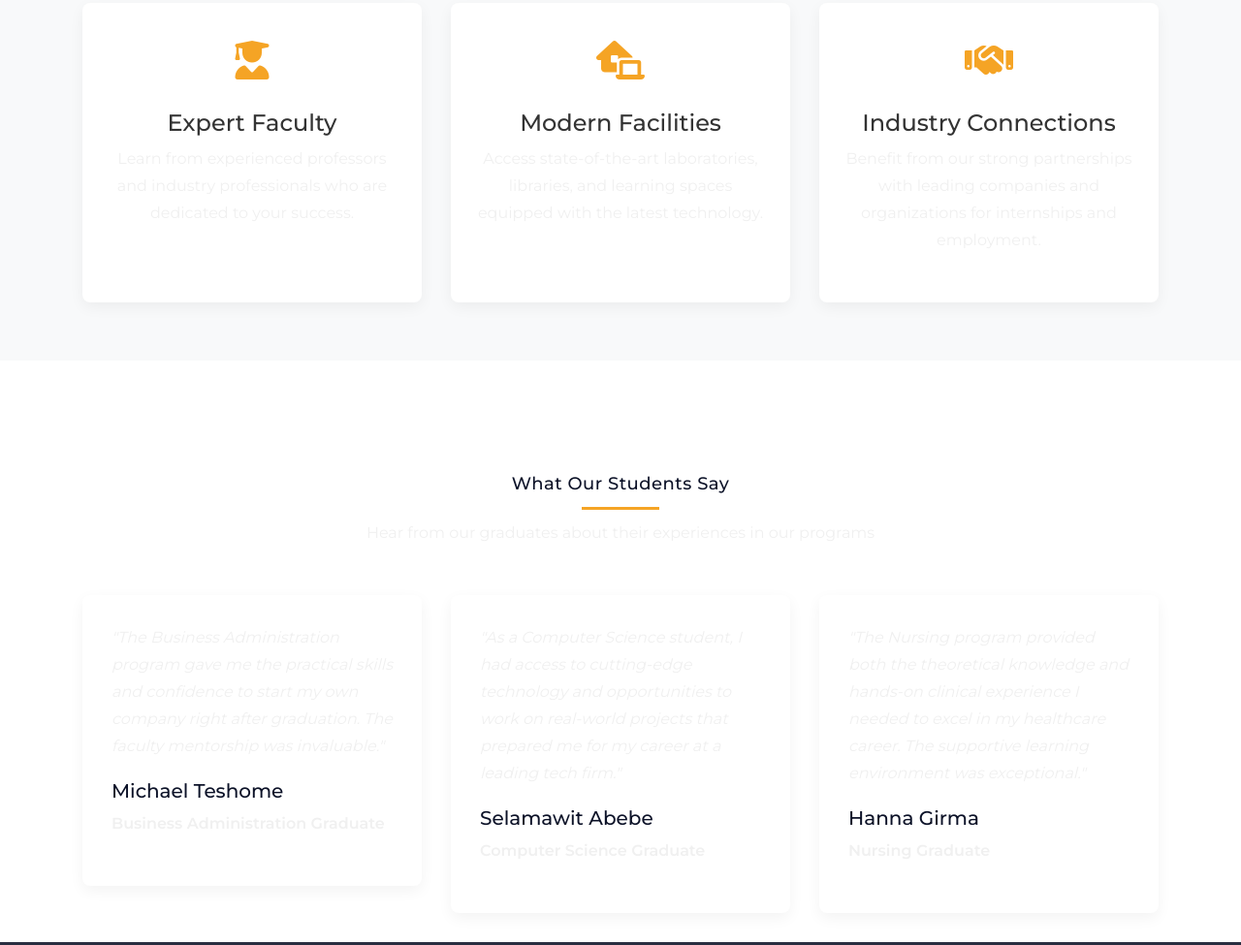
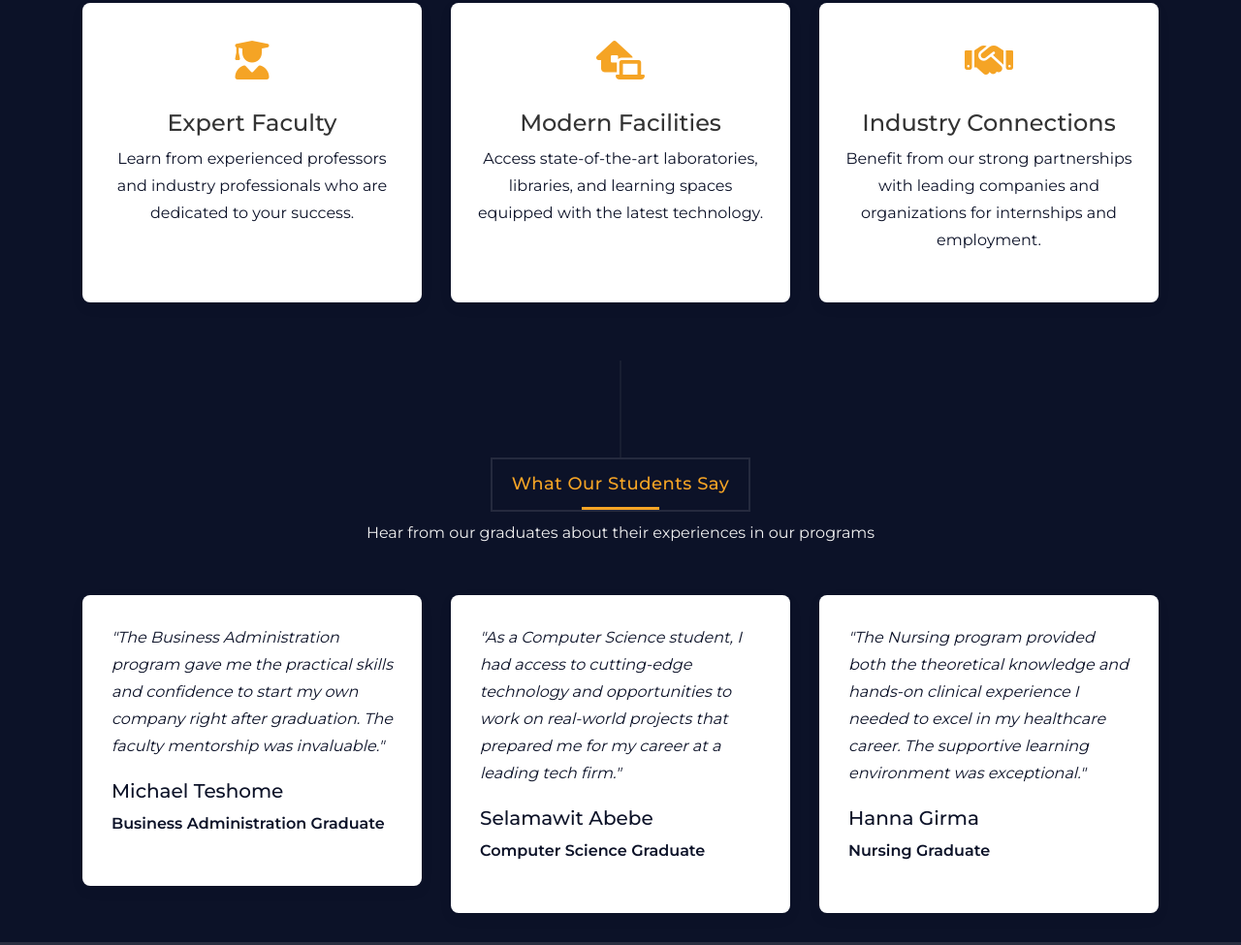
Before and after one commit to fasik1377/college_website, a plain HTML site: page course.html in a window 1280 px wide. Shown: the part 3303-4278 px from the top of the page at 97% size. Drawn offline with nearby package versions, Linux system fonts and the light colour scheme; grey boxes are pictures that could not be loaded.

Commit message:
Course part is almost done

```diff
--- a/course.html
+++ b/course.html
@@ -142,7 +142,7 @@
 
         /* Features Section */
         .features-section {
-            background: var(--light-color);
+            background-color: #0c1228;
             padding: 60px 0;
         }
 
@@ -179,6 +179,7 @@
         .testimonial-text {
             font-style: italic;
             margin-bottom: 20px;
+            color:#0c1228
         }
 
         .testimonial-author {
@@ -510,7 +511,7 @@
             <div class="row">
                 <div class="col-md-12">
                     <div class="section-heading">
-                        <h2>Why Choose Our Programs</h2>
+                        <h2 style="color:#f5a425">Why Choose Our Programs</h2>
                         <p>We provide exceptional educational experiences that prepare students for success</p>
                     </div>
                 </div>
@@ -522,7 +523,7 @@
                             <i class="fas fa-user-graduate"></i>
                         </div>
                         <h4>Expert Faculty</h4>
-                        <p>Learn from experienced professors and industry professionals who are dedicated to your
+                        <p style="color: #0c1228;">Learn from experienced professors and industry professionals who are dedicated to your
                             success.</p>
                     </div>
                 </div>
@@ -532,7 +533,7 @@
                             <i class="fas fa-laptop-house"></i>
                         </div>
                         <h4>Modern Facilities</h4>
-                        <p>Access state-of-the-art laboratories, libraries, and learning spaces equipped with the latest
+                        <p style="color: #0c1228;">Access state-of-the-art laboratories, libraries, and learning spaces equipped with the latest
                             technology.</p>
                     </div>
                 </div>
@@ -542,7 +543,7 @@
                             <i class="fas fa-handshake"></i>
                         </div>
                         <h4>Industry Connections</h4>
-                        <p>Benefit from our strong partnerships with leading companies and organizations for internships
+                        <p style="color: #0c1228;">Benefit from our strong partnerships with leading companies and organizations for internships
                             and employment.</p>
                     </div>
                 </div>
@@ -552,12 +553,12 @@
     <!-- ***** Features Section End ***** -->
 
     <!-- ***** Testimonials Section Start ***** -->
-    <section class="section">
+    <section class="section" style="background-color: #0c1228;">
         <div class="container">
             <div class="row">
                 <div class="col-md-12">
                     <div class="section-heading">
-                        <h2>What Our Students Say</h2>
+                        <h2 style="color:#f5a425">What Our Students Say</h2>
                         <p>Hear from our graduates about their experiences in our programs</p>
                     </div>
                 </div>
@@ -566,38 +567,38 @@
                 <div class="col-md-4">
                     <div class="testimonial-card">
                         <div class="testimonial-text">
-                            <p>"The Business Administration program gave me the practical skills and confidence to start
+                            <p style="color: #0c1228;">"The Business Administration program gave me the practical skills and confidence to start
                                 my own company right after graduation. The faculty mentorship was invaluable."</p>
                         </div>
                         <div class="testimonial-author">
                             <h5>Michael Teshome</h5>
-                            <p>Business Administration Graduate</p>
+                            <p style="color: #0c1228;">Business Administration Graduate</p>
                         </div>
                     </div>
                 </div>
                 <div class="col-md-4">
                     <div class="testimonial-card">
                         <div class="testimonial-text">
-                            <p>"As a Computer Science student, I had access to cutting-edge technology and opportunities
+                            <p style="color: #0c1228;">"As a Computer Science student, I had access to cutting-edge technology and opportunities
                                 to work on real-world projects that prepared me for my career at a leading tech firm."
                             </p>
                         </div>
                         <div class="testimonial-author">
                             <h5>Selamawit Abebe</h5>
-                            <p>Computer Science Graduate</p>
+                            <p style="color: #0c1228;">Computer Science Graduate</p>
                         </div>
                     </div>
                 </div>
                 <div class="col-md-4">
                     <div class="testimonial-card">
                         <div class="testimonial-text">
-                            <p>"The Nursing program provided both the theoretical knowledge and hands-on clinical
+                            <p style="color: #0c1228;">"The Nursing program provided both the theoretical knowledge and hands-on clinical
                                 experience I needed to excel in my healthcare career. The supportive learning
                                 environment was exceptional."</p>
                         </div>
                         <div class="testimonial-author">
                             <h5>Hanna Girma</h5>
-                            <p>Nursing Graduate</p>
+                            <p style="color: #0c1228;">Nursing Graduate</p>
                         </div>
                     </div>
                 </div>
@@ -614,7 +615,7 @@
                     <h2>Ready to Start Your Educational Journey?</h2>
                     <p>Join thousands of students who have transformed their lives through education at Debub Ethiopia
                         College</p>
-                    <a href="contact.html" class="btn btn-primary btn-lg">Apply Now</a>
+                    <a href="contact.html" class="btn btn-custom btn-lg">Apply Now</a>
                 </div>
             </div>
         </div>
```
